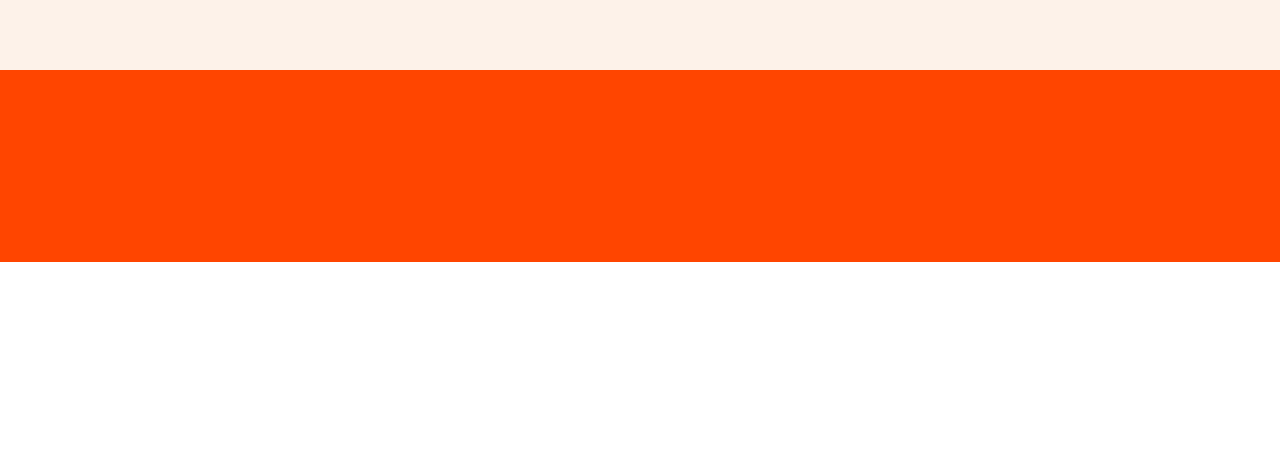
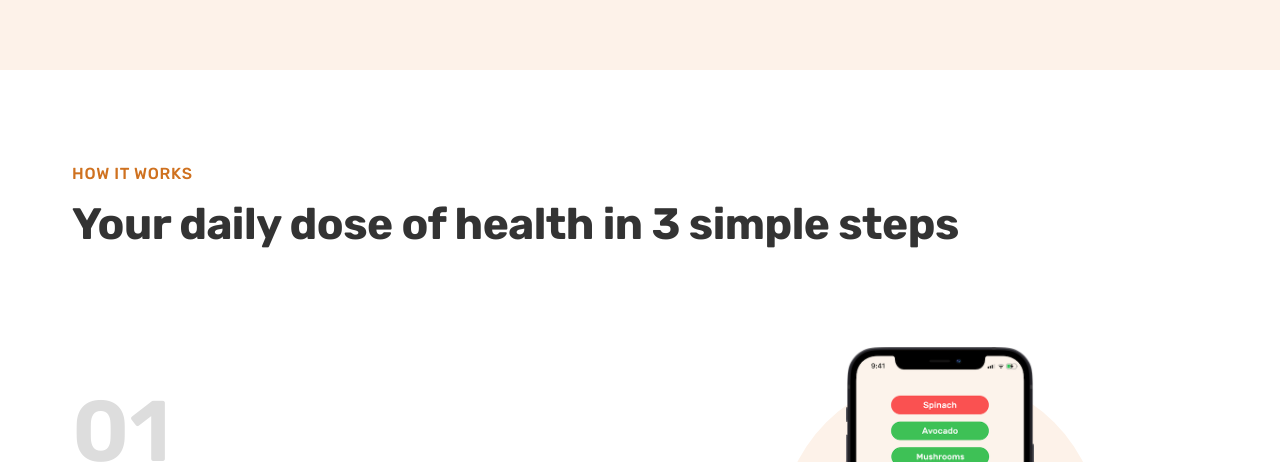
Before and after one commit to Nabhag8848/OmniFood, a React (Vite) app: page / in a window 1280 px wide. Shown: the part 690-1152 px from the top of the page. Before the commit the page ends 952 px from the top, so only its background shows below. Built offline with nearby package versions, Linux system fonts and the light colour scheme.

Commit message:
feat: how to step feature section

```diff
--- a/package.json
+++ b/package.json
@@ -12,12 +12,14 @@
   "dependencies": {
     "react": "^18.2.0",
     "react-children-utilities": "^2.10.0",
-    "react-dom": "^18.2.0"
+    "react-dom": "^18.2.0",
+    "uuid": "^9.0.1"
   },
   "devDependencies": {
     "@types/node": "^20.12.7",
     "@types/react": "^18.2.66",
     "@types/react-dom": "^18.2.22",
+    "@types/uuid": "^9.0.8",
     "@typescript-eslint/eslint-plugin": "^7.2.0",
     "@typescript-eslint/parser": "^7.2.0",
     "@vitejs/plugin-react": "^4.2.1",
--- a/src/component/RowProfiles.tsx
+++ b/src/component/RowProfiles.tsx
@@ -1,4 +1,5 @@
 import styles from "./RowProfiles.module.css";
+import { v4 as uuidv4 } from "uuid";
 
 const ProfileImages: Array<string> = Object.values(
   import.meta.glob("@assets/img/customers/customer-*.{png,jpg,jpeg,PNG,JPEG}", {
@@ -13,7 +14,7 @@ function RowProfiles() {
     <div className={styles.deliveredMeal}>
       <div className={styles.deliveredImg}>
         {ProfileImages.map((image) => {
-          return <img src={image} alt="" />;
+          return <img src={image} alt="" key={uuidv4()} />;
         })}
       </div>
       <p className={styles.deliveredText}>
--- a/src/component/buttons/OutlineButton.tsx
+++ b/src/component/buttons/OutlineButton.tsx
@@ -1,6 +1,7 @@
+import { ReactNode } from "react";
 import styles from "./OutlineButton.module.css";
 
-function OutlineButton({ children }) {
+function OutlineButton({ children }: { children: ReactNode }) {
   return (
     <a
       href="#"
--- a/src/component/buttons/PrimaryButton.tsx
+++ b/src/component/buttons/PrimaryButton.tsx
@@ -1,6 +1,7 @@
+import { ReactNode } from "react";
 import styles from "./PrimaryButton.module.css";
 
-function PrimaryButton({ children }) {
+function PrimaryButton({ children }: { children: ReactNode }) {
   return (
     <a
       href="#"
--- a/src/pages/Common.module.css
+++ b/src/pages/Common.module.css
@@ -8,7 +8,8 @@
 
 .grid {
   display: grid;
-  gap: 9.6rem;
+  column-gap: 6.4rem;
+  row-gap: 9.6rem;
 }
 
 .grid--2-cols {
@@ -22,3 +23,23 @@
 .grid--4-cols {
   grid-template-columns: repeat(4, 1fr);
 }
+
+.sub-heading {
+  display: block;
+  font-size: 1.6rem;
+  font-weight: 500;
+  color: #cf711f;
+  text-transform: uppercase;
+  margin-bottom: 1.6rem;
+  letter-spacing: 0.75px;
+}
+
+.heading-secondary {
+  font-weight: 700;
+  color: #333;
+  letter-spacing: -0.5px;
+
+  font-size: 4.4rem;
+  line-height: 1.2;
+  margin-bottom: 9.6rem;
+}
--- a/src/pages/FeatureStep.module.css
+++ b/src/pages/FeatureStep.module.css
@@ -1,4 +1,69 @@
 .section {
   padding: 9.6rem 0;
-  background-color: orangered;
 }
+
+.step-img {
+  max-width: 35%;
+}
+
+.step-text-box {
+  align-self: center;
+}
+
+.step-number {
+  font-size: 8.6rem;
+  font-weight: 600;
+  color: #ddd;
+  margin-bottom: 1.2rem;
+}
+
+.heading-tertiary {
+  font-weight: 700;
+  color: #333;
+  letter-spacing: -0.5px;
+
+  font-size: 3rem;
+  line-height: 1.2;
+  margin-bottom: 3.2rem;
+}
+
+.step-description {
+  font-size: 1.8rem;
+  line-height: 1.8;
+}
+
+.step-image-box {
+  display: flex;
+  justify-content: center;
+  align-items: center;
+
+  position: relative;
+}
+
+.step-image-box::before,
+.step-image-box::after {
+  content: "";
+  display: block;
+  border-radius: 50%;
+
+  position: absolute;
+  top: 50%;
+  left: 50%;
+  transform: translate(-50%, -50%);
+}
+
+.step-image-box::before {
+  width: 60%;
+  padding-bottom: 60%;
+  background-color: #fdf2e9;
+
+  z-index: -2;
+}
+
+.step-image-box::after {
+  width: 45%;
+  padding-bottom: 45%;
+  background-color: #fae5d3;
+
+  z-index: -1;
+}
--- a/src/pages/FeatureStep.tsx
+++ b/src/pages/FeatureStep.tsx
@@ -1,14 +1,101 @@
 import styles from "./FeatureStep.module.css";
 import common from "./Common.module.css";
+import { v4 as uuidv4 } from "uuid";
+
+const ProductImages: Array<string> = Object.values(
+  import.meta.glob("@assets/img/app/*.{png,jpg,jpeg,PNG,JPEG}", {
+    eager: true,
+    query: "?url",
+    import: "default",
+  })
+);
 
 function FeatureStep() {
   return (
     <section className={`${styles.section}`}>
+      <div className={`${common.container}`}>
+        <span className={`${common["sub-heading"]}`}>How it works</span>
+        <h2 className={`${common["heading-secondary"]}`}>
+          Your daily dose of health in 3 simple steps
+        </h2>
+      </div>
+
       <div
         className={`${common.container} ${common.grid} ${common["grid--2-cols"]}`}
-      ></div>
+      >
+        {steps.map((step, index) => (
+          <FeatureBox values={{ ...step, index }} key={uuidv4()} />
+        ))}
+      </div>
     </section>
   );
 }
 
+function FeatureBox({
+  values,
+}: {
+  values: {
+    step: string;
+    heading: string;
+    description: string;
+    alt: string;
+    index: number;
+  };
+}) {
+  const { step, heading, description, index, alt } = values;
+  return (
+    <>
+      {index % 2 === 0 && (
+        <div className={`${styles["step-text-box"]}`}>
+          <p className={`${styles["step-number"]}`}>{step}</p>
+          <h3 className={`${styles["heading-tertiary"]}`}>{heading}</h3>
+          <p className={`${styles["step-description"]}`}>{description}</p>
+        </div>
+      )}
+      <div className={`${styles["step-image-box"]}`}>
+        <img
+          className={`${styles["step-img"]}`}
+          src={ProductImages[index]}
+          alt={alt}
+        />
+      </div>
+      {index % 2 !== 0 && (
+        <div className={`${styles["step-text-box"]}`}>
+          <p className={`${styles["step-number"]}`}>{step}</p>
+          <h3 className={`${styles["heading-tertiary"]}`}>{heading}</h3>
+          <p className={`${styles["step-description"]}`}>{description}</p>
+        </div>
+      )}
+    </>
+  );
+}
+
+const steps = [
+  {
+    step: "01",
+    heading: "Tell us what you like (and what not)",
+    description: `Never again waste time thinking about what to eat! Omnifood AI will
+    create a 100% personalized weekly meal plan just for you. It makes
+    sure you get all the nutrients and vitamins you need, no matter what
+    diet you follow!`,
+    alt: "IPhone App preferences selection screen",
+  },
+  {
+    step: "02",
+    heading: "Approve your weekly meal plan",
+    description: `Once per week, approve the meal plan generated for you by Omnifood
+    AI. You can change ingredients, swap entire meals, or even add your
+    own recipes.`,
+    alt: "IPhone App meal approving plan screen",
+  },
+  {
+    step: "03",
+    heading: "Receive meals at convenient time",
+    description: `Best chefs in town will cook your selected meal every day, and we
+    will deliver it to your door whenever works best for you. You can
+    change delivery schedule and address daily!`,
+    alt: "IPhone App delivery screen",
+  },
+];
+
 export default FeatureStep;
```
Also changed, not shown: src/index.css (+6 -1 lines), 1 other file (tests, documents, lock files or other folders).
